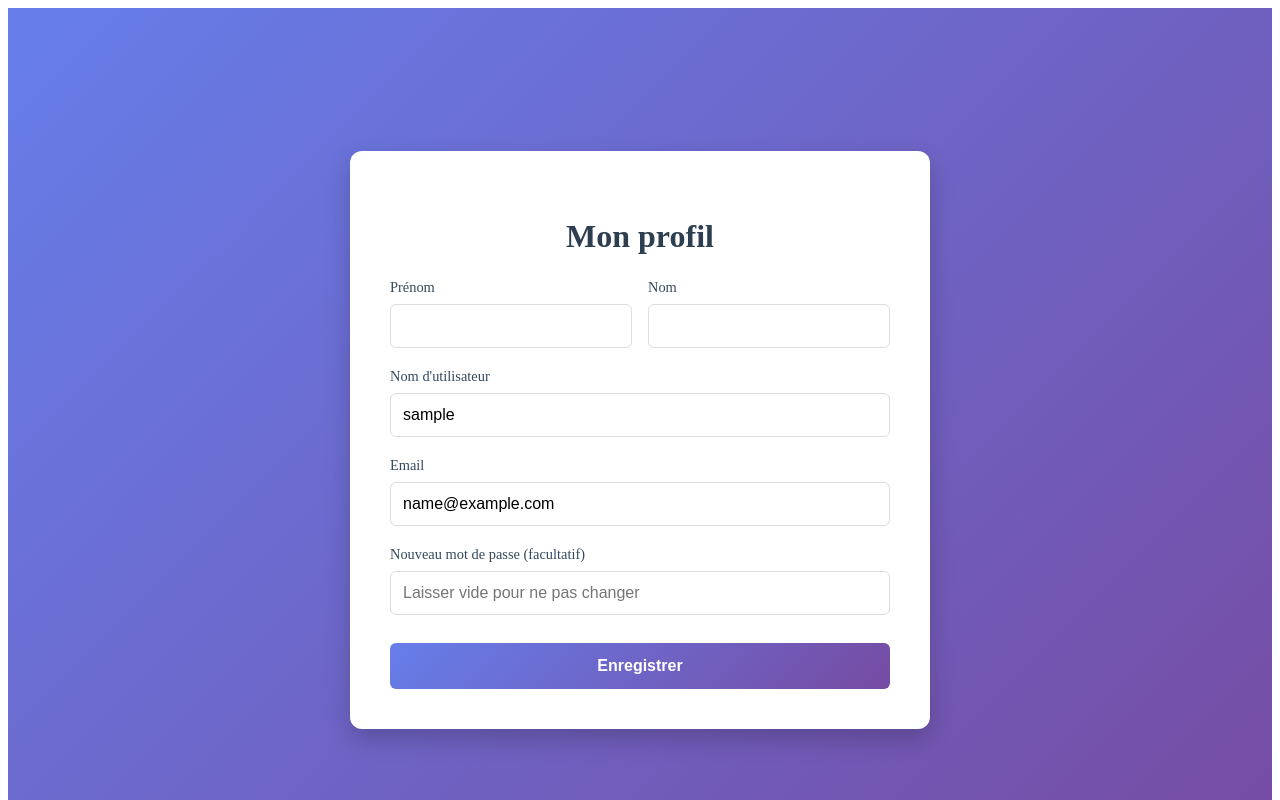
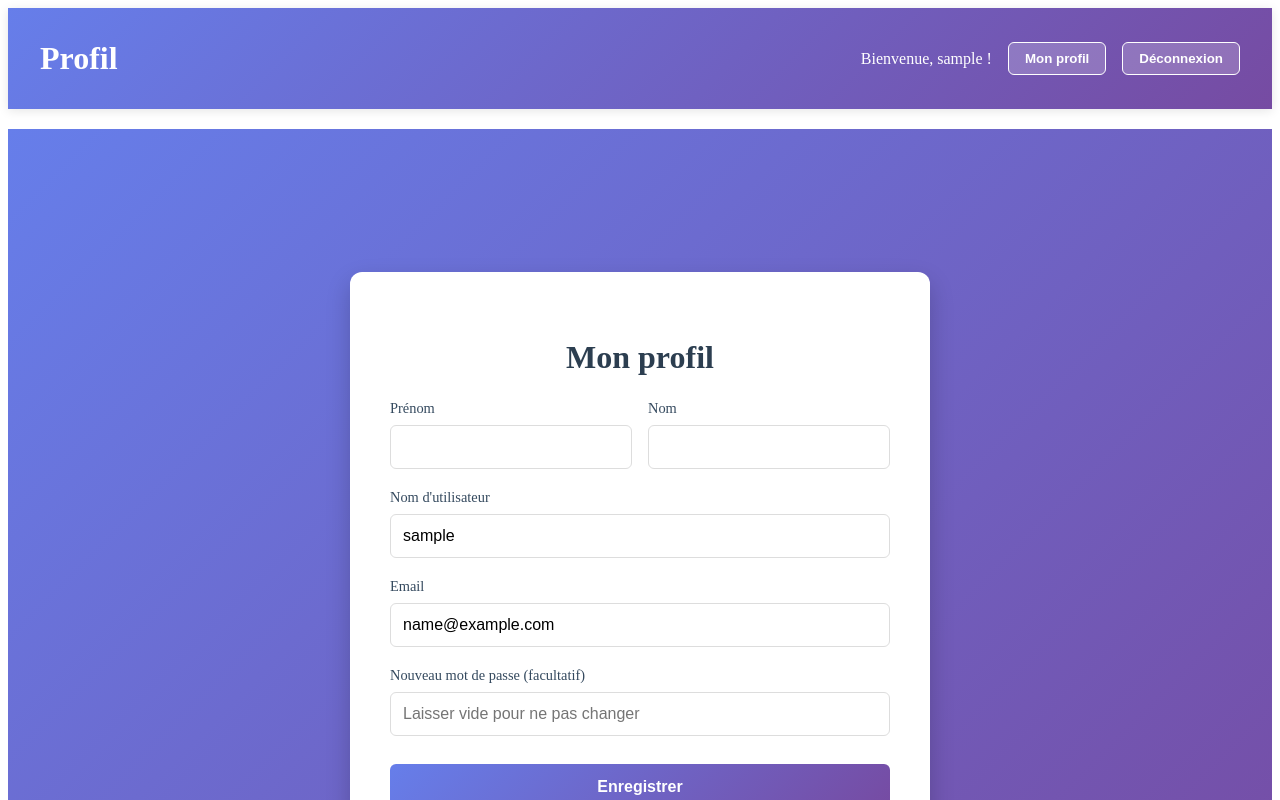
Before and after one commit to victorien-hash/tp2-inforoute, a React (Vite) app: page /profile in a window 1280 px wide. Shown: the top 800 px of the page. Built offline with nearby package versions, Linux system fonts and the light colour scheme; sample sign-in values are in the browser's storage.

Commit message:
ajout du menu utilisateur dans toutes les pages

```diff
--- /dev/null
+++ b/src/components/UserBar.tsx
@@ -0,0 +1,30 @@
+import { useSelector, useDispatch } from "react-redux";
+import type { RootState, AppDispatch } from "../store/store";
+import { logout } from "../store/authSlice";
+import { useNavigate } from "react-router-dom";
+import "../styles/Dashboard.css";
+
+const UserBar = () => {
+  const user = useSelector((state: RootState) => state.auth.user);
+  const dispatch = useDispatch<AppDispatch>();
+  const navigate = useNavigate();
+
+  const handleLogout = () => {
+    dispatch(logout());
+    navigate("/login");
+  };
+
+  return (
+    <div className="user-info">
+      <span>Bienvenue, {user?.username || "Utilisateur"} !</span>
+      <button onClick={() => navigate("/profile")} className="profile-button">
+        Mon profil
+      </button>
+      <button onClick={handleLogout} className="logout-button">
+        Déconnexion
+      </button>
+    </div>
+  );
+};
+
+export default UserBar;
--- a/src/pages/InterventionPompier.tsx
+++ b/src/pages/InterventionPompier.tsx
@@ -5,6 +5,7 @@ import { fetchInterventionsPompiers } from "../store/interventionPompierSlice.ts
 import type { RootState, AppDispatch } from "../store/store";
 import "../styles/InterventionPompier.css";
 import "../styles/DataList.css";
+import UserBar from "../components/UserBar";
 
 const InterventionPompier = () => {
   const dispatch = useDispatch<AppDispatch>();
@@ -27,7 +28,10 @@ const InterventionPompier = () => {
   return (
     <div className="intervention-container">
       <header className="intervention-header">
-        <h1>Détail Intervention des Pompiers</h1>
+        <div style={{ display: "flex", justifyContent: "space-between", alignItems: "center" }}>
+          <h1>Détail Intervention des Pompiers</h1>
+          <UserBar />
+        </div>
       </header>
 
       <div className="intervention-content">
--- a/src/pages/InterventionPompiersList.tsx
+++ b/src/pages/InterventionPompiersList.tsx
@@ -4,6 +4,7 @@ import { useNavigate } from "react-router-dom";
 import { fetchInterventionsPompiersList } from "../store/interventionPompierSlice";
 import type { RootState, AppDispatch } from "../store/store";
 import "../styles/DataList.css";
+import UserBar from "../components/UserBar";
 
 interface InterventionItem {
   id: number;
@@ -65,7 +66,10 @@ const InterventionPompiersList = () => {
   return (
     <div className="data-list-container">
       <header className="list-header">
-        <h1>Interventions des Pompiers</h1>
+        <div style={{ display: "flex", justifyContent: "space-between", alignItems: "center" }}>
+          <h1>Interventions des Pompiers</h1>
+          <UserBar />
+        </div>
         <p className="total-items">Total : {filteredData.length} enregistrements</p>
       </header>
 
--- a/src/pages/PermisAnimal.tsx
+++ b/src/pages/PermisAnimal.tsx
@@ -4,6 +4,7 @@ import { useParams, useNavigate } from "react-router-dom";
 import { fetchPermisAnimal } from "../store/permisSlice";
 import type { RootState, AppDispatch } from "../store/store";
 import "../styles/DataList.css";
+import UserBar from "../components/UserBar";
 
 const PermisAnimal = () => {
   const dispatch = useDispatch<AppDispatch>();
@@ -22,7 +23,10 @@ const PermisAnimal = () => {
   return (
     <div className="data-list-container">
       <header className="list-header">
-        <h1>Détail Permis Animal</h1>
+        <div style={{ display: "flex", justifyContent: "space-between", alignItems: "center" }}>
+          <h1>Détail Permis Animal</h1>
+          <UserBar />
+        </div>
       </header>
 
       <div className="table-wrapper" style={{ padding: 20 }}>
--- a/src/pages/PermisAnimalsList.tsx
+++ b/src/pages/PermisAnimalsList.tsx
@@ -4,6 +4,7 @@ import { useNavigate } from "react-router-dom";
 import { fetchPermisAnimals } from "../store/permisSlice";
 import type { RootState, AppDispatch } from "../store/store";
 import "../styles/DataList.css";
+import UserBar from "../components/UserBar";
 
 interface PermisAnimalItem {
   id: number;
@@ -67,7 +68,10 @@ const PermisAnimalsList = () => {
   return (
     <div className="data-list-container">
       <header className="list-header">
-        <h1>Permis Animaux</h1>
+        <div style={{ display: "flex", justifyContent: "space-between", alignItems: "center" }}>
+          <h1>Permis Animaux</h1>
+          <UserBar />
+        </div>
         <p className="total-items">Total : {filteredData.length} enregistrements</p>
       </header>
 
--- a/src/pages/Profile.tsx
+++ b/src/pages/Profile.tsx
@@ -4,6 +4,7 @@ import type { RootState, AppDispatch } from "../store/store";
 import { updateUserProfile } from "../api/auth.api";
 import { updateProfileSuccess } from "../store/authSlice";
 import "../styles/Register.css";
+import UserBar from "../components/UserBar";
 
 const Profile = () => {
   const dispatch = useDispatch<AppDispatch>();
@@ -52,6 +53,11 @@ const Profile = () => {
   };
 
   return (
+    <>
+      <header className="dashboard-header" style={{ marginBottom: 20 }}>
+        <h1>Profil</h1>
+        <UserBar />
+      </header>
       <div className="register-container">
         <div className="register-card">
           <h2 className="register-title">Mon profil</h2>
@@ -92,6 +98,7 @@ const Profile = () => {
           </form>
         </div>
       </div>
+    </>
   );
 };
 
--- a/src/pages/RegisterGESList.tsx
+++ b/src/pages/RegisterGESList.tsx
@@ -4,6 +4,7 @@ import { useNavigate } from "react-router-dom";
 import { fetchRegistreGesList } from "../store/registreGesSlice";
 import type { RootState, AppDispatch } from "../store/store";
 import "../styles/DataList.css";
+import UserBar from "../components/UserBar";
 
 interface RegistreGesItem {
   id?: number;
@@ -65,7 +66,10 @@ const RegisterGESList = () => {
   return (
     <div className="data-list-container">
       <header className="list-header">
-        <h1>Registre GES - Gaz à effet de serre</h1>
+        <div style={{ display: "flex", justifyContent: "space-between", alignItems: "center" }}>
+          <h1>Registre GES - Gaz à effet de serre</h1>
+          <UserBar />
+        </div>
         <p className="total-items">Total : {filteredData.length} enregistrements</p>
       </header>
 
--- a/src/pages/Statistics.tsx
+++ b/src/pages/Statistics.tsx
@@ -23,6 +23,7 @@ import { fetchRegistreGesList } from "../store/registreGesSlice";
 import { fetchVieDemocratique } from "../store/vieDemocratiqueSlice";
 import type { RootState, AppDispatch } from "../store/store";
 import "../styles/DataList.css";
+import UserBar from "../components/UserBar";
 
 const COLORS = ["#0088FE", "#00C49F", "#FFBB28", "#FF8042", "#8884D8", "#82CA9D", "#FFC658"];
 
@@ -133,7 +134,10 @@ const Statistics = () => {
   return (
     <div className="data-list-container" style={{ padding: "20px" }}>
       <header className="list-header">
-        <h1>📊 Visualisation Statistique des Données</h1>
+        <div style={{ display: "flex", justifyContent: "space-between", alignItems: "center" }}>
+          <h1>📊 Visualisation Statistique des Données</h1>
+          <UserBar />
+        </div>
         <p className="total-items">
           Total : {(permis?.length || 0) + (interventions?.length || 0) + (registreGes?.length || 0) + (vieDemocratique?.length || 0)} enregistrements
         </p>
--- a/src/pages/VieDemocratique.tsx
+++ b/src/pages/VieDemocratique.tsx
@@ -5,6 +5,7 @@ import { fetchVieDemocratiqueDetail } from "../store/vieDemocratiqueSlice";
 import type { RootState, AppDispatch } from "../store/store";
 import "../styles/VieDemocratique.css";
 import "../styles/DataList.css";
+import UserBar from "../components/UserBar";
 
 const VieDemocratique = () => {
   const dispatch = useDispatch<AppDispatch>();
@@ -38,7 +39,10 @@ const VieDemocratique = () => {
   return (
     <div className="data-list-container">
       <header className="list-header">
-        <h1>Détail Vie Démocratique</h1>
+        <div style={{ display: "flex", justifyContent: "space-between", alignItems: "center" }}>
+          <h1>Détail Vie Démocratique</h1>
+          <UserBar />
+        </div>
       </header>
 
       <div className="table-wrapper" style={{ padding: 20 }}>
--- a/src/pages/VieDemocratiqueList.tsx
+++ b/src/pages/VieDemocratiqueList.tsx
@@ -4,6 +4,7 @@ import { useNavigate } from "react-router-dom";
 import { fetchVieDemocratique } from "../store/vieDemocratiqueSlice";
 import type { RootState, AppDispatch } from "../store/store";
 import "../styles/DataList.css";
+import UserBar from "../components/UserBar";
 
 interface VieDemocratiqueItem {
   id?: number;
@@ -64,7 +65,10 @@ const VieDemocratiqueList = () => {
   return (
     <div className="data-list-container">
       <header className="list-header">
-        <h1>Vie Démocratique</h1>
+        <div style={{ display: "flex", justifyContent: "space-between", alignItems: "center" }}>
+          <h1>Vie Démocratique</h1>
+          <UserBar />
+        </div>
         <p className="total-items">Total : {filtered.length} enregistrements</p>
       </header>
 
--- a/src/pages/registerGES.tsx
+++ b/src/pages/registerGES.tsx
@@ -5,6 +5,7 @@ import { fetchRegistreGes } from "../store/registreGesSlice";
 import type { RootState, AppDispatch } from "../store/store";
 import "../styles/RegistreGES.css";
 import "../styles/DataList.css";
+import UserBar from "../components/UserBar";
 
 const RegisterGES = () => {
   const dispatch = useDispatch<AppDispatch>();
@@ -33,7 +34,10 @@ const RegisterGES = () => {
   return (
     <div className="registre-ges-container">
       <header className="registre-ges-header">
-        <h1>Registre GES #{id}</h1>
+        <div style={{ display: "flex", justifyContent: "space-between", alignItems: "center" }}>
+          <h1>Registre GES #{id}</h1>
+          <UserBar />
+        </div>
       </header>
 
       <div className="registre-ges-content">
```
Lines whose indentation alone changed are shown as unchanged.
